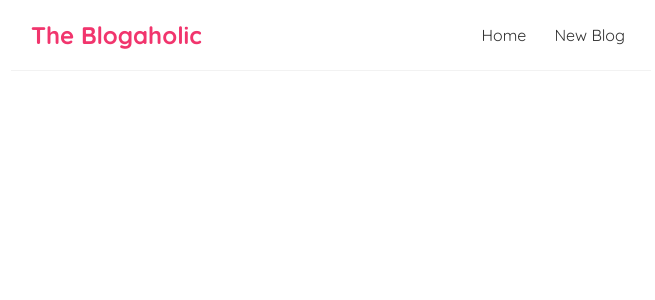
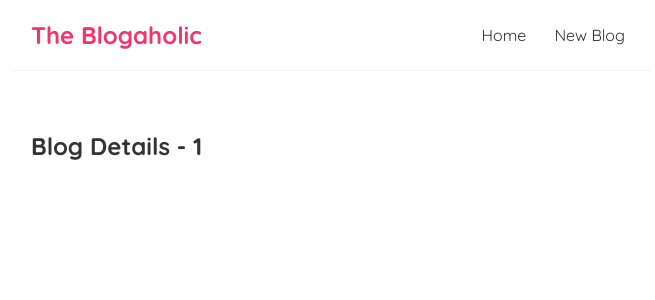
Before and after one commit to Rorshach/Blogaholic, a React (Create React App) app: page /blogs/1 in a window 1280 px wide. Shown: the top 300 px of the page, without its empty margins (309-964 px from the left). Built offline with nearby package versions, Linux system fonts and the light colour scheme; the HTML template or start-up script is replaced by a standard one.

Commit message:
BlogDetails page added and displays template for a single blog.

```diff
--- a/src/App.js
+++ b/src/App.js
@@ -2,6 +2,7 @@
 import Home from './Home';
 import { BrowserRouter as Router, Route, Switch } from 'react-router-dom';
 import Create from './Create';
+import BlogDetails from './BlogDetails';
 
 function App() {
 
@@ -17,6 +18,9 @@
             <Route path="/create">
               <Create />
             </Route>
+            <Route path="/blogs/:id">
+              <BlogDetails />
+            </Route>
           </Switch>
         </div>
       </div>
--- /dev/null
+++ b/src/BlogDetails.js
@@ -0,0 +1,13 @@
+import { useParams } from "react-router";
+
+const BlogDetails = () => {
+    const { id } = useParams();
+
+    return (
+        <div className="blog-details">
+            <h2>Blog Details - { id }</h2>
+        </div>
+     );
+}
+
+export default BlogDetails;
--- a/src/BlogList.js
+++ b/src/BlogList.js
@@ -1,3 +1,5 @@
+import { Link } from "react-router-dom";
+
 const BlogList = ({ blogs, title }) => {
 
     return (
@@ -5,8 +7,10 @@
             <h2>{ title }</h2>
             {blogs.map((blog) => (
                 <div className="blog-preview" key={blog.id}>
-                    <h2>{ blog.title }</h2>
-                    <p>Written by: { blog.author }</p>
+                    <Link to={`/blogs/${blog.id}`} >
+                        <h2>{ blog.title }</h2>
+                        <p>Written by: { blog.author }</p>
+                    </Link>
                 </div>
             ))}
         </div>
--- a/src/index.css
+++ b/src/index.css
@@ -48,3 +48,7 @@
   color: #f1356d;
   margin-bottom: 8px;
 }
+
+.blog-preview a {
+  text-decoration: none;
+}
```
